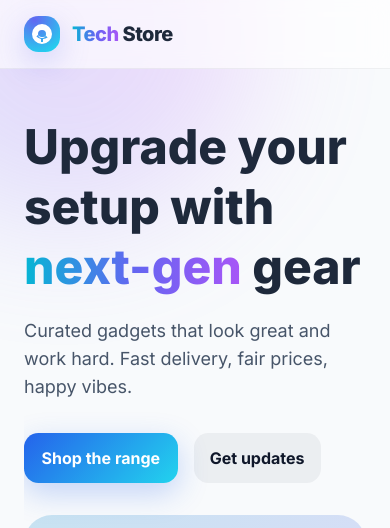
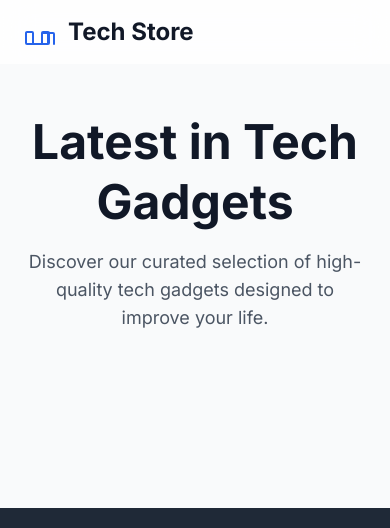
Before and after one commit to goodycy3/DevSecOps-e-commerce-Pipeline, a Flask app: template templates/index.html in a window 390 px wide; the page is wider, and only the part inside the window is pictured. Shown: the top 528 px of that part. Run offline with Flask 3, Linux system fonts and the light colour scheme; the template is opened without the code that fills it, so the values that code supplies are empty; some libraries are stand-ins or nearby versions.

Commit message:
Revamp index.html for mini e-commerce store

```diff
--- a/templates/index.html
+++ b/templates/index.html
@@ -1,97 +1,137 @@
-{% extends "base.html" %}
-{% block title %}Latest in Tech Gadgets{% endblock %}
+<!DOCTYPE html>
+<html lang="en">
+<head>
+    <meta charset="UTF-8">
+    <meta name="viewport" content="width=device-width, initial-scale=1.0">
+    <title>Mini E-commerce Store</title>
+    <!-- Tailwind CSS for styling -->
+    <script src="https://cdn.tailwindcss.com"></script>
+    <!-- Google Fonts for modern typography -->
+    <link rel="preconnect" href="https://fonts.googleapis.com">
+    <link rel="preconnect" href="https://fonts.gstatic.com" crossorigin>
+    <link href="https://fonts.googleapis.com/css2?family=Inter:wght@400;600;700&display=swap" rel="stylesheet">
 
-{% block content %}
-  <!-- Hero -->
-  <section class="relative overflow-hidden">
-    <div class="grid gap-8 lg:grid-cols-2 items-center">
-      <div>
-        <h1 class="text-5xl md:text-6xl font-extrabold leading-tight">
-          Upgrade your setup with
-          <span class="gradient-text">next-gen</span> gear
-        </h1>
-        <p class="mt-5 text-lg text-slate-600 max-w-2xl">
-          Curated gadgets that look great and work hard. Fast delivery, fair prices, happy vibes.
-        </p>
-        <div class="mt-8 flex flex-wrap gap-4">
-          <a href="#products" class="btn-primary shine">Shop the range</a>
-          <a href="#newsletter" class="btn-ghost">Get updates</a>
+    <style>
+        /* Custom styles and animations */
+        body {
+            font-family: 'Inter', sans-serif;
+            scroll-behavior: smooth;
+        }
+
+        /* Header shadow on scroll */
+        .header-scrolled {
+            box-shadow: 0 4px 6px -1px rgba(0, 0, 0, 0.1), 0 2px 4px -2px rgba(0, 0, 0, 0.1);
+        }
+
+        /* Product card animation */
+        .product-card {
+            transition: transform 0.3s ease-in-out, box-shadow 0.3s ease-in-out;
+        }
+
+        .product-card:hover {
+            transform: translateY(-8px);
+            box-shadow: 0 20px 25px -5px rgba(0, 0, 0, 0.1), 0 8px 10px -6px rgba(0, 0, 0, 0.1);
+        }
+
+        /* Add to cart button styling */
+        .add-to-cart-btn {
+            transition: background-color 0.3s ease, transform 0.2s ease;
+        }
+
+        .add-to-cart-btn:hover {
+            transform: scale(1.05);
+        }
+
+        .add-to-cart-btn.added {
+            background-color: #22c55e; /* Green-500 */
+            cursor: not-allowed;
+        }
+    </style>
+</head>
+<body class="bg-gray-50 text-gray-800">
+
+    <!-- Header Section -->
+    <header id="header" class="bg-white/80 backdrop-blur-lg sticky top-0 z-50 transition-shadow duration-300">
+        <div class="container mx-auto px-6 py-4 flex justify-between items-center">
+            <div class="flex items-center space-x-3">
+                 <svg class="h-8 w-8 text-blue-600" xmlns="http://www.w3.org/2000/svg" fill="none" viewBox="0 0 24 24" stroke-width="1.5" stroke="currentColor">
+                    <path stroke-linecap="round" stroke-linejoin="round" d="M13.5 21v-7.5a.75.75 0 0 1 .75-.75h3a.75.75 0 0 1 .75.75V21m-4.5 0H2.25a.75.75 0 0 1-.75-.75v-7.5a.75.75 0 0 1 .75-.75h3.75a.75.75 0 0 1 .75.75v7.5a.75.75 0 0 1-.75.75Zm4.5 0v-7.5a.75.75 0 0 1 .75-.75h3a.75.75 0 0 1 .75.75V21m-4.5 0h-3.75a.75.75 0 0 1-.75-.75v-7.5a.75.75 0 0 1 .75-.75h3.75a.75.75 0 0 1 .75.75v7.5a.75.75 0 0 1-.75.75Z" />
+                </svg>
+                <h1 class="text-2xl font-bold text-gray-900">Tech Store</h1>
+            </div>
+            <p class="hidden md:block text-gray-600">DevSecOps Project Demo 🛍️</p>
         </div>
+    </header>
 
-        <!-- Unsafe reflection demo (for scanners) -->
-        {% if request.args.get('welcome') %}
-          <div id="welcome" class="mt-6 text-blue-700 font-semibold">
-            {{ request.args.get('welcome')|safe }}
-          </div>
-        {% endif %}
-      </div>
+    <!-- Main Content -->
+    <main class="container mx-auto px-6 py-12">
+        <!-- Hero Section -->
+        <section class="text-center mb-16">
+            <h2 class="text-5xl font-extrabold text-gray-900 leading-tight">Latest in Tech Gadgets</h2>
+            <p class="mt-4 text-lg text-gray-600 max-w-2xl mx-auto">Discover our curated selection of high-quality tech gadgets designed to improve your life.</p>
+        </section>
 
-      <div class="relative">
-        <div class="hero-card">
-          <img src="{{ url_for('static', filename='images/hero-gadgets.jpg') }}"
-               alt="Featured tech gadgets" class="rounded-3xl object-cover w-full h-80 md:h-96">
+        <!-- Products Grid -->
+        <div class="grid grid-cols-1 md:grid-cols-2 lg:grid-cols-3 gap-10">
+            <!-- Product Loop (Flask will render this part) -->
+            {% for product in products %}
+            <div class="product-card bg-white rounded-xl shadow-md overflow-hidden">
+                <div class="h-64 overflow-hidden">
+                    <img src="{{ url_for('static', filename='images/' + product.image) }}" alt="{{ product.name }}" class="w-full h-full object-cover">
+                </div>
+                <div class="p-6">
+                    <h3 class="text-2xl font-bold text-gray-900">{{ product.name }}</h3>
+                    <p class="text-2xl font-semibold text-blue-600 mt-2">${{ product.price }}</p>
+                    <button class="add-to-cart-btn mt-6 w-full bg-blue-600 text-white font-semibold py-3 rounded-lg hover:bg-blue-700 focus:outline-none focus:ring-2 focus:ring-blue-500 focus:ring-opacity-50">
+                        Add to Cart
+                    </button>
+                </div>
+            </div>
+            {% endfor %}
         </div>
-      </div>
-    </div>
-  </section>
+    </main>
 
-  <!-- Product grid -->
-  <section id="products" class="mt-16">
-    <div class="flex items-center justify-between mb-6">
-      <h2 class="text-2xl md:text-3xl font-bold">Latest arrivals</h2>
-      <div class="flex gap-2">
-        <span class="chip">New</span>
-        <span class="chip">Top rated</span>
-        <span class="chip">On sale</span>
-      </div>
-    </div>
+    <!-- Footer Section -->
+    <footer class="bg-gray-800 text-white mt-16">
+        <div class="container mx-auto px-6 py-8 text-center">
+            <p>&copy; 2024 Tech Store. A Mini DevSecOps Project.</p>
+            <p class="text-gray-400 mt-2">Built to demonstrate automated security scanning in a CI/CD pipeline.</p>
+        </div>
+    </footer>
 
-    <div class="grid grid-cols-1 md:grid-cols-2 lg:grid-cols-3 gap-8">
-      {% for product in products %}
-        <article class="card group">
-          <div class="card-media">
-            <img src="{{ url_for('static', filename='images/' + product.image) }}"
-                 alt="{{ product.name }}" class="card-img">
-            {% if product.badge %}
-              <span class="badge">{{ product.badge }}</span>
-            {% endif %}
-          </div>
+    <script>
+        document.addEventListener('DOMContentLoaded', () => {
+            // --- Header Shadow on Scroll ---
+            const header = document.getElementById('header');
+            window.addEventListener('scroll', () => {
+                if (window.scrollY > 10) {
+                    header.classList.add('header-scrolled');
+                } else {
+                    header.classList.remove('header-scrolled');
+                }
+            });
 
-          <div class="p-6">
-            <h3 class="text-xl font-bold text-slate-900 group-hover:text-slate-700 transition">
-              {{ product.name }}
-            </h3>
+            // --- Add to Cart Button Interaction ---
+            const cartButtons = document.querySelectorAll('.add-to-cart-btn');
+            cartButtons.forEach(button => {
+                button.addEventListener('click', () => {
+                    // Prevent multiple clicks while animation is running
+                    if (button.classList.contains('added')) {
+                        return;
+                    }
 
-            <div class="mt-2 flex items-center gap-3">
-              <p class="text-2xl font-extrabold text-sky-600">£{{ '%.2f'|format(product.price) }}</p>
-              <div class="flex items-center text-amber-500">
-                {% set rating = product.rating|default(4.7) %}
-                {% for _ in range(0, rating|round(0, 'floor')|int) %}
-                  <svg class="h-4 w-4" viewBox="0 0 20 20" fill="currentColor"><path d="M10 15l-5.878 3.09 1.122-6.545L.488 6.91l6.562-.954L10 0l2.95 5.956 6.562.954-4.756 4.635 1.122 6.545z"/></svg>
-                {% endfor %}
-              </div>
-            </div>
+                    // Add 'added' class for styling
+                    button.classList.add('added');
+                    button.textContent = 'Added!';
 
-            <button class="add-to-cart-btn btn-secondary mt-5 w-full">
-              Add to cart
-            </button>
-          </div>
-        </article>
-      {% endfor %}
-    </div>
-  </section>
-
-  <!-- Newsletter -->
-  <section id="newsletter" class="mt-20">
-    <div class="cta">
-      <div>
-        <h3 class="text-2xl md:text-3xl font-extrabold">Stay in the loop</h3>
-        <p class="mt-2 text-slate-600">Fresh drops, flash deals, and tips—no spam.</p>
-      </div>
-      <form class="mt-6 flex flex-col sm:flex-row gap-3 w-full max-w-xl">
-        <input type="email" required placeholder="you@example.com" class="input" />
-        <button type="submit" class="btn-primary shine w-full sm:w-auto">Subscribe</button>
-      </form>
-    </div>
-  </section>
-{% endblock %}
+                    // Revert back to original state after 2 seconds
+                    setTimeout(() => {
+                        button.classList.remove('added');
+                        button.textContent = 'Add to Cart';
+                    }, 2000);
+                });
+            });
+        });
+    </script>
+</body>
+</html>
```
